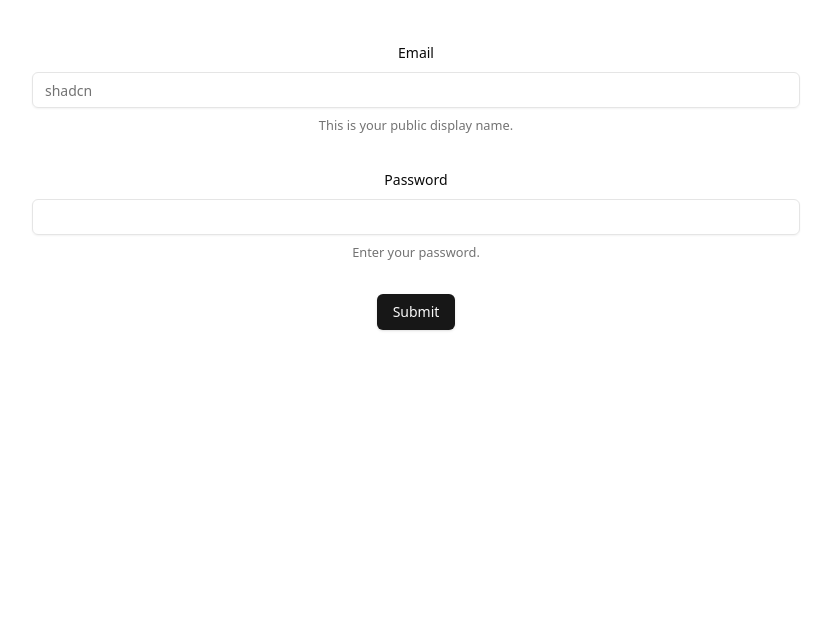
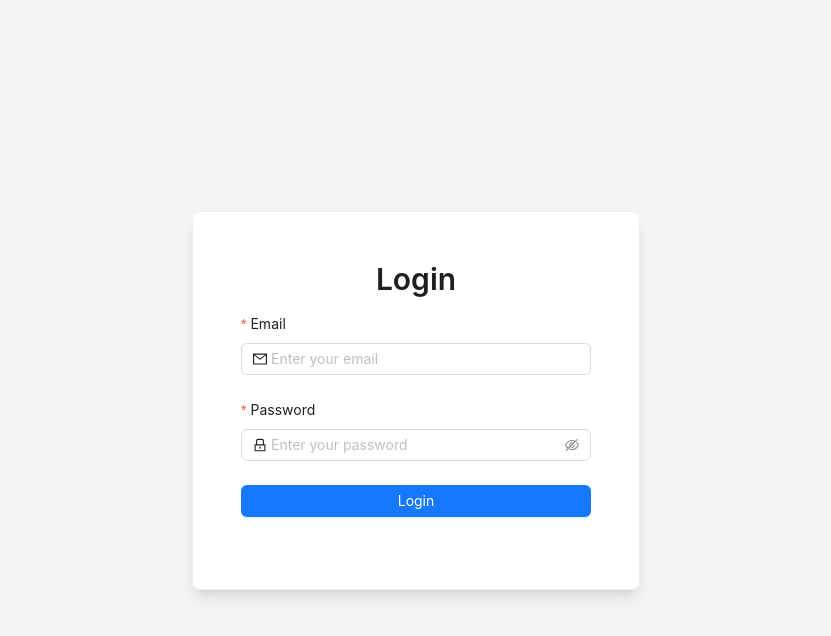
Before and after one commit to rashik07/bike_store_frontend, a React (Vite) app: page /login in a window 1280 px wide. Shown: the top 636 px of the page, without its empty margins (224-1055 px from the left). Built offline with nearby package versions, Linux system fonts and the light colour scheme.

Commit message:
update forms table

```diff
--- a/src/components/form/AddProductForm.tsx
+++ b/src/components/form/AddProductForm.tsx
@@ -11,33 +11,27 @@ import {
 import { UploadOutlined } from "@ant-design/icons";
 import { RcFile, UploadChangeParam } from "antd/es/upload/interface";
 import { useAddProductManagementMutation } from "@/redux/features/admin/productManagement.api";
+import { TProduct } from "@/types";
 
 const { Option } = Select;
 
-export type Bicycle = {
-  name: string;
-  brand: string;
-  price: number;
-  type: "Mountain" | "Road" | "Hybrid" | "BMX" | "Electric";
-  description?: string;
-  quantity: number;
-
-};
-
 const AddProductForm: React.FC = () => {
   const [addProductManagement] = useAddProductManagementMutation();
-  const [form] = Form.useForm<Bicycle>();
+  const [form] = Form.useForm<TProduct>();
   const [fileList, setFileList] = useState<RcFile[]>([]);
+  const [loading, setLoading] = useState(false); // Track loading state
 
   const handleUploadChange = ({ fileList }: UploadChangeParam) => {
     setFileList(fileList.map((file) => file.originFileObj as RcFile));
   };
 
-  const onFinish = async (values: Bicycle) => {
+  const onFinish = async (values: TProduct) => {
     if (fileList.length === 0) {
       message.error("Please upload a product image.");
       return;
     }
+
+    setLoading(true); // Set loading to true when submitting
 
     const formData = new FormData();
     formData.append("data", JSON.stringify(values));
@@ -51,6 +45,8 @@ const AddProductForm: React.FC = () => {
     // eslint-disable-next-line @typescript-eslint/no-unused-vars
     } catch (error) {
       message.error("Failed to add product. Please try again.");
+    } finally {
+      setLoading(false); // Reset loading state after submission
     }
   };
 
@@ -66,9 +62,7 @@ const AddProductForm: React.FC = () => {
         <Form.Item
           label="Bicycle Name"
           name="name"
-          rules={[
-            { required: true, message: "Please enter the bicycle name!" },
-          ]}
+          rules={[{ required: true, message: "Please enter the bicycle name!" }]}
         >
           <Input />
         </Form.Item>
@@ -117,6 +111,7 @@ const AddProductForm: React.FC = () => {
           <Upload
             beforeUpload={() => false}
             listType="picture"
+            fileList={fileList} // Ensure file list resets
             onChange={handleUploadChange}
           >
             <Button icon={<UploadOutlined />}>Click to upload</Button>
@@ -128,8 +123,8 @@ const AddProductForm: React.FC = () => {
         </Form.Item>
 
         <Form.Item>
-          <Button type="primary" htmlType="submit">
-            Submit
+          <Button type="primary" htmlType="submit" loading={loading} disabled={loading}>
+            {loading ? "Submitting..." : "Submit"}
           </Button>
         </Form.Item>
       </Form>
--- a/src/components/form/loginForm.tsx
+++ b/src/components/form/loginForm.tsx
@@ -1,116 +1,80 @@
-// import { useState } from "react";
-import { toast } from "sonner";
-import { useForm } from "react-hook-form";
-import { zodResolver } from "@hookform/resolvers/zod";
-import * as z from "zod";
-// import { cn } from "@/lib/utils";
-import { Button } from "@/components/ui/button";
-import {
-  Form,
-  FormControl,
-  FormDescription,
-  FormField,
-  FormItem,
-  FormLabel,
-  FormMessage,
-} from "@/components/ui/form";
-import { Input } from "@/components/ui/input";
-import { useAppDispatch } from "@/redux/hooks";
-import { useNavigate } from "react-router-dom";
+import { useNavigate, useLocation } from "react-router-dom";
+import { useAppDispatch, useAppSelector } from "@/redux/hooks";
 import { useLoginMutation } from "@/redux/features/auth/authApi";
 import { setUser, TUser } from "@/redux/features/auth/authSlice";
 import { verifyToken } from "@/utils/verifyToken";
-// import { PasswordInput } from "@/components/ui/password-input";
+import { Form, Input, Button, Card, Typography, message } from "antd";
+import { LockOutlined, MailOutlined } from "@ant-design/icons";
+import { useEffect } from "react";
 
-const formSchema = z.object({
-  email: z.string(),
-  password: z.string(),
-});
+const { Title } = Typography;
 
 const LoginForm = () => {
   const navigate = useNavigate();
+  const location = useLocation();
   const dispatch = useAppDispatch();
-  const form = useForm<z.infer<typeof formSchema>>({
-    resolver: zodResolver(formSchema),
-  });
   const [login] = useLoginMutation();
-  const onSubmit = async (values: z.infer<typeof formSchema>) => {
-    const toastId = toast.loading("Logging in");
+  const [form] = Form.useForm();
+  const user = useAppSelector((state) => state.auth.user);
+
+  useEffect(() => {
+    if (user) {
+      const redirectTo = location.state?.from?.pathname || (user.role === "admin" ? "/admin/dashboard" : "/");
+      navigate(redirectTo);
+    }
+  }, [user, navigate, location]);
+
+  const onSubmit = async (values) => {
+    const key = "login";
+    message.loading({ content: "Logging in...", key });
     try {
-      console.log(values);
-      const userInfo = {
-        email: values.email,
-        password: values.password,
-      };
-      const res = await login(userInfo).unwrap();
+      const res = await login(values).unwrap();
+      const user = verifyToken(res.data.accessToken) as TUser;
+      dispatch(setUser({ user, token: res.data.accessToken }));
+      message.success({ content: "Logged in successfully!", key, duration: 2 });
 
-      const user = verifyToken(res.data.accessToken) as TUser;
-      dispatch(setUser({ user: user, token: res.data.accessToken }));
-      // toast.success('Logged in', { id: toastId, duration: 2000 });
-      toast(
-        <pre className="mt-2 w-[340px] rounded-md bg-slate-950 p-4">
-          <code className="text-white">{toastId}</code>
-        </pre>
-      );
-      // console.log(res);
-      if (user.role == "admin") {
-        navigate("/admin/dashboard");
-      } else {
-        navigate("/");
-      }
-      // if (res?.data?.needsPasswordChange) {
-      //   navigate(`/change-password`);
-      // } else {
-      //   navigate(`/`);
-      // }
+      const redirectTo = location.state?.from?.pathname || (user.role === "admin" ? "/admin/dashboard" : "/");
+      navigate(redirectTo);
     } catch (error) {
-      console.error("Form submission error", error);
-      toast.error("Failed to submit the form. Please try again.");
+      console.error("Login error", error);
+      message.error("Failed to login. Please try again.");
     }
   };
 
   return (
-    <div>
-      <Form {...form}>
-        <form
-          onSubmit={form.handleSubmit(onSubmit)}
-          className="space-y-8 max-w-3xl mx-auto py-10"
+    <div className="flex justify-center items-center min-h-screen bg-gray-100">
+      <Card className="w-full max-w-md shadow-lg rounded-lg p-6">
+        <Title level={2} className="text-center mb-6">
+          Login
+        </Title>
+        <Form
+          form={form}
+          layout="vertical"
+          onFinish={onSubmit}
         >
-          <FormField
-            control={form.control}
+          <Form.Item
             name="email"
-            render={({ field }) => (
-              <FormItem>
-                <FormLabel>Email</FormLabel>
-                <FormControl>
-                  <Input placeholder="shadcn" type="email" {...field} />
-                </FormControl>
-                <FormDescription>
-                  This is your public display name.
-                </FormDescription>
-                <FormMessage />
-              </FormItem>
-            )}
-          />
+            label="Email"
+            rules={[{ required: true, message: "Please enter your email!", type: "email" }]}
+          >
+            <Input prefix={<MailOutlined />} placeholder="Enter your email" />
+          </Form.Item>
 
-          <FormField
-            control={form.control}
+          <Form.Item
             name="password"
-            render={({ field }) => (
-              <FormItem>
-                <FormLabel>Password</FormLabel>
-                <FormControl>
-                  <Input type="password" {...field} />
-                </FormControl>
-                <FormDescription>Enter your password.</FormDescription>
-                <FormMessage />
-              </FormItem>
-            )}
-          />
+            label="Password"
+            rules={[{ required: true, message: "Please enter your password!" }]}
+          >
+            <Input.Password prefix={<LockOutlined />} placeholder="Enter your password" />
+          </Form.Item>
 
-          <Button type="submit">Submit</Button>
-        </form>
-      </Form>
+          <Form.Item>
+            <Button type="primary" htmlType="submit" block>
+              Login
+            </Button>
+          </Form.Item>
+        </Form>
+      </Card>
     </div>
   );
 };
--- /dev/null
+++ b/src/pages/dashboard/Orders/OrderTable.tsx
@@ -0,0 +1,11 @@
+import React from 'react';
+
+const OrderTable = () => {
+    return (
+        <div>
+            this is order table
+        </div>
+    );
+};
+
+export default OrderTable;
--- a/src/pages/dashboard/Products/Add_Products.tsx
+++ b/src/pages/dashboard/Products/Add_Products.tsx
@@ -1,15 +1,9 @@
 import AddProductForm from "@/components/form/AddProductForm";
 
-
 const Add_Products = () => {
-
-
-
-
   return (
     <>
       <AddProductForm />
-
     </>
   );
 };
--- a/src/redux/api/baseApi.ts
+++ b/src/redux/api/baseApi.ts
@@ -70,6 +70,6 @@ const baseQueryWithRefreshToken: BaseQueryFn<
 export const baseApi = createApi({
   reducerPath: 'baseApi',
   baseQuery: baseQueryWithRefreshToken,
-  tagTypes: ['semester', 'courses', 'offeredCourse'],
+  tagTypes: ['products'],
   endpoints: () => ({}),
 });
--- a/src/routes/admin.routes.tsx
+++ b/src/routes/admin.routes.tsx
@@ -1,4 +1,5 @@
 import AdminDashboard from "@/pages/dashboard/AdminDashboard";
+import OrderTable from "@/pages/dashboard/Orders/OrderTable";
 import Add_Products from "@/pages/dashboard/Products/Add_Products";
 import Product_table from "@/pages/dashboard/Products/Product_table";
 
@@ -17,6 +18,11 @@ export const adminPaths = [
     name: 'ProductTable',
     path: 'productTable',
     element: <Product_table />,
+  },
+  {
+    name: 'OrderTable',
+    path: 'orderTable',
+    element: <OrderTable />,
   },
   // {
   //   name: 'Academic Management',
--- a/src/types/product.type.ts
+++ b/src/types/product.type.ts
@@ -5,6 +5,6 @@ export type TProduct = {
     type: string;
     quantity: number;
     description: string;
-    image: string;
+    productImg: string;
 
     };
```
Also changed, not shown: src/components/layout/DashboardLayout.tsx (+35 -37 lines), src/components/layout/SidebarDashboard.tsx (+96 -40 lines), src/pages/dashboard/Products/Product_table.tsx (+51 -40 lines), src/redux/features/admin/productManagement.api.ts (+18 -17 lines).
